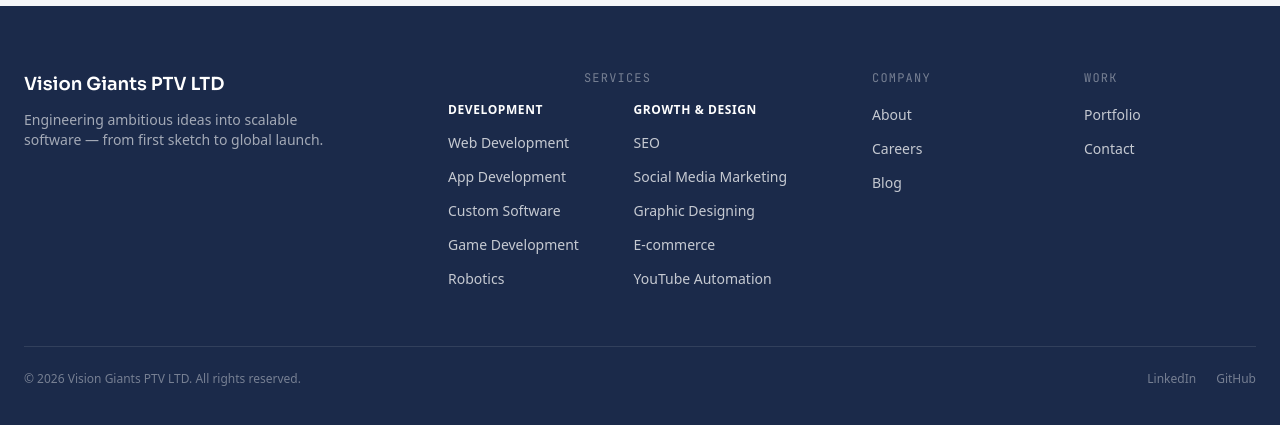
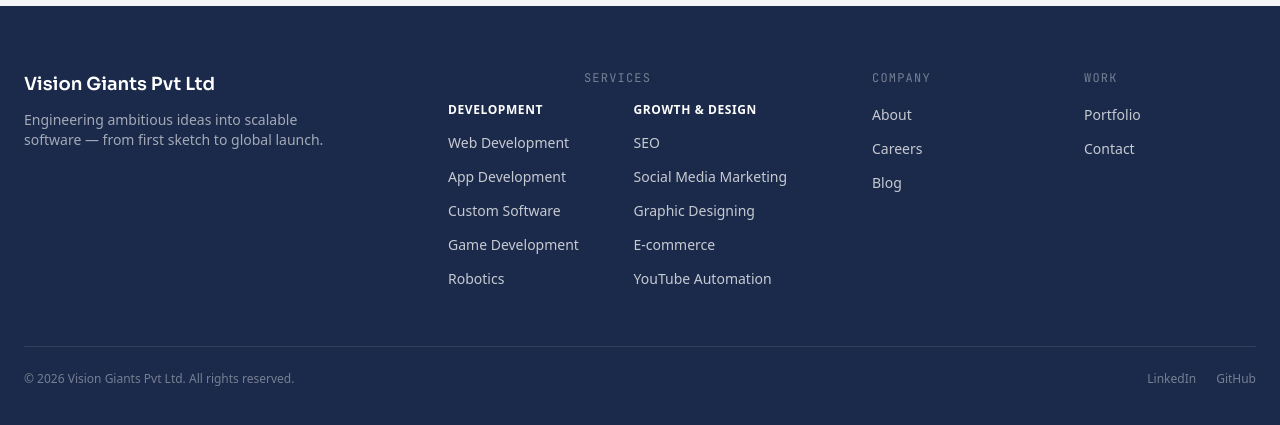
Before and after one commit to jalaljelectronics-bit/vision-giants, a Next.js app in the folder frontend/: page / in a window 1280 px wide. Shown: the part 2151-2576 px from the top of the page. Built offline with nearby package versions, Linux system fonts and the light colour scheme; no server answers.

Commit message:
update the nav

```diff
--- a/frontend/components/layout/Footer.tsx
+++ b/frontend/components/layout/Footer.tsx
@@ -35,7 +35,7 @@
         <div className="grid grid-cols-1 gap-10 sm:grid-cols-2 lg:grid-cols-6">
           {/* Brand Info */}
           <div className="sm:col-span-2 lg:col-span-2">
-            <p className="font-display text-lg font-semibold text-white">Vision Giants PTV LTD</p>
+            <p className="font-display text-lg font-semibold text-white">Vision Giants Pvt Ltd</p>
             <p className="mt-3 max-w-xs text-sm text-white/60">
               Engineering ambitious ideas into scalable software — from first sketch to global launch.
             </p>
@@ -113,7 +113,7 @@
 
         {/* Bottom copyright and social links */}
         <div className="mt-14 flex flex-col items-start justify-between gap-4 border-t border-white/10 pt-6 text-xs text-white/40 md:flex-row md:items-center">
-          <p>© {new Date().getFullYear()} Vision Giants PTV LTD. All rights reserved.</p>
+          <p>© {new Date().getFullYear()} Vision Giants Pvt Ltd. All rights reserved.</p>
           <div className="flex gap-5">
             <a
               href={siteConfig.links.linkedin}
```
